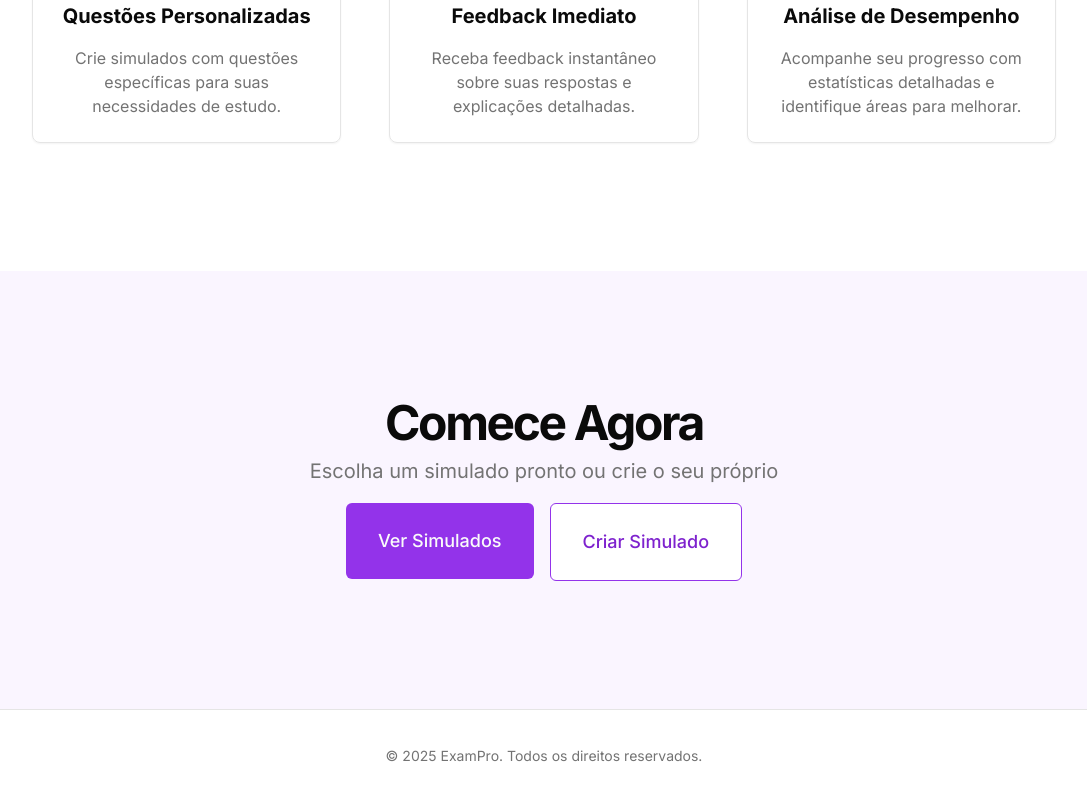
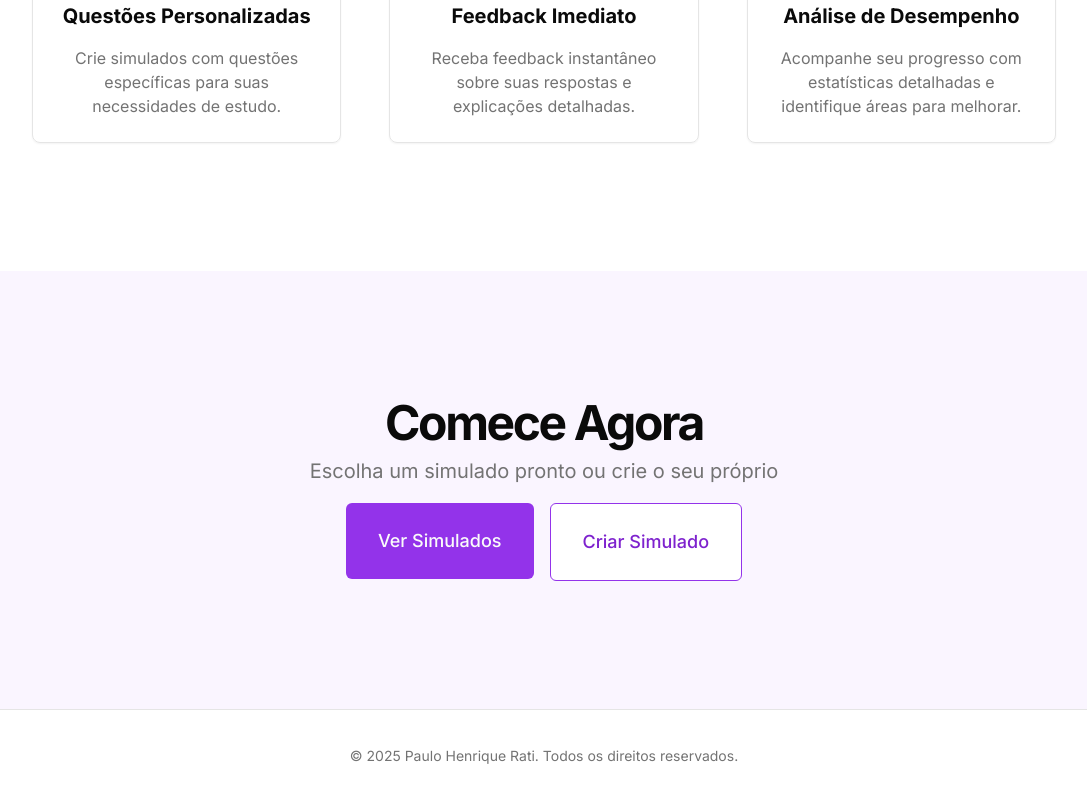
Before and after one commit to pllhr/sistemaquestoes, a Next.js app: page / in a window 1280 px wide. Shown: the part 970-1770 px from the top of the page, without its empty margins (96-1183 px from the left). Built offline with nearby package versions, Linux system fonts and the light colour scheme.

Commit message:
Update footer copyright to reflect the correct author name

```diff
--- a/app/page.tsx
+++ b/app/page.tsx
@@ -361,7 +361,7 @@ export default function Home() {
       >
         <div className="container flex flex-col items-center justify-center gap-4 md:flex-row md:gap-8">
           <p className="text-center text-sm leading-loose text-muted-foreground md:text-left">
-            © 2025 ExamPro. Todos os direitos reservados.
+            © 2025 Paulo Henrique Rati. Todos os direitos reservados.
           </p>
         </div>
       </motion.footer>
```
